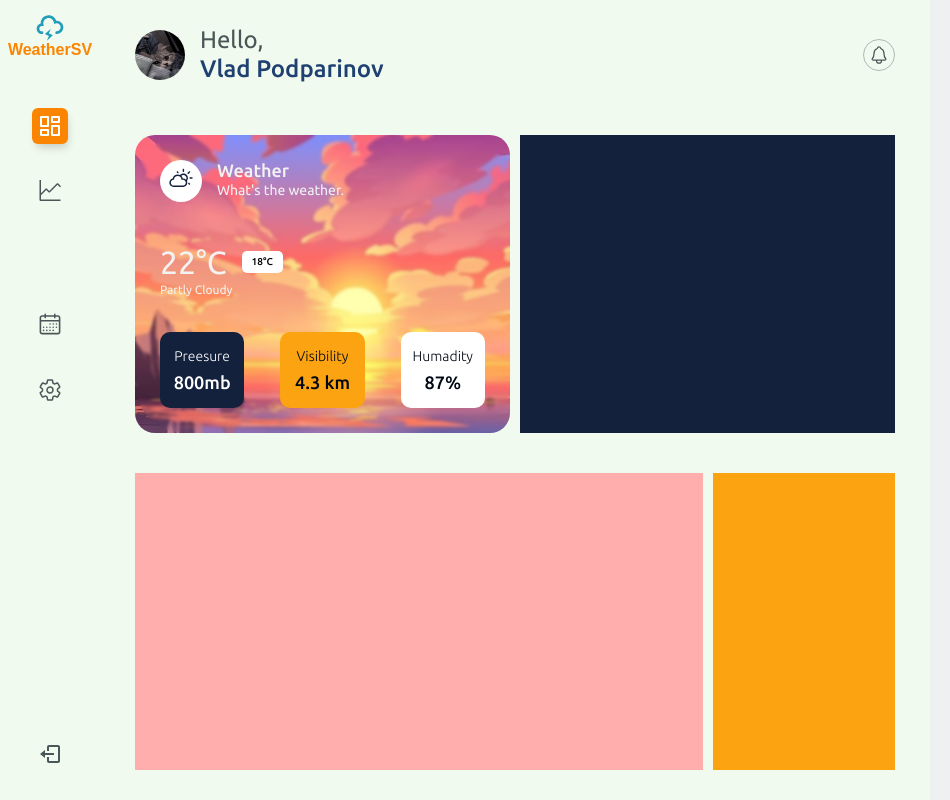
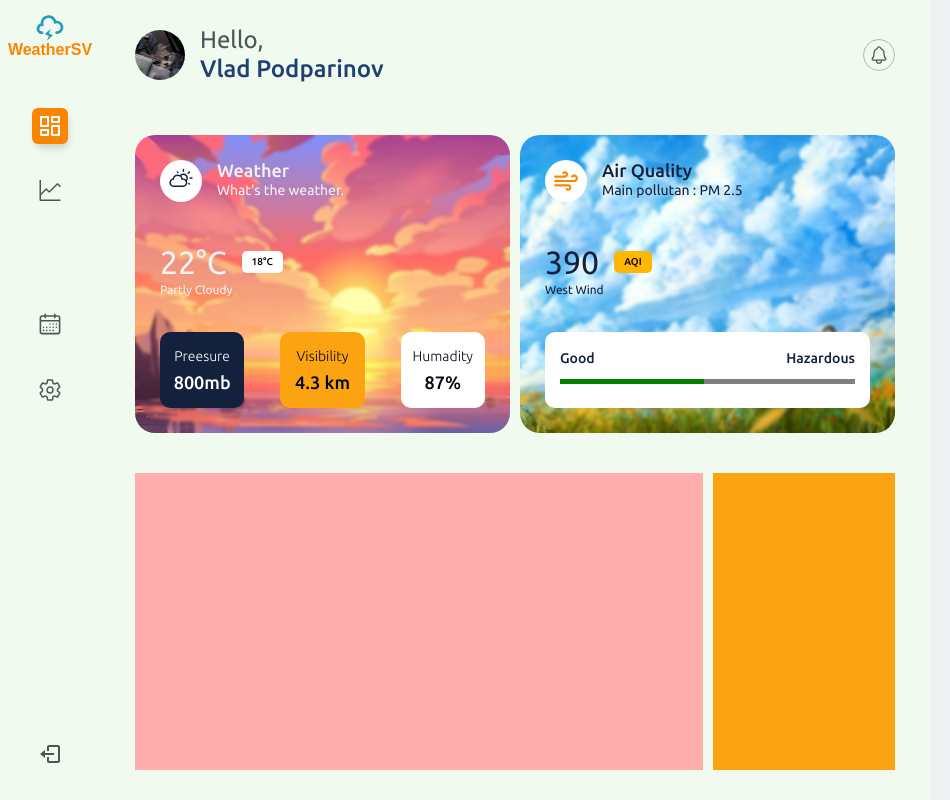
Before and after one commit to StinflixWork/project-react-2, a React (Vite) app: page / in a window 1280 px wide. Shown: the whole page, without its empty margins (0-950 px from the left). Built offline with nearby package versions, Linux system fonts and the light colour scheme; some icons are missing.

Commit message:
update: widget air

```diff
--- a/src/components/Widget/Widget.jsx
+++ b/src/components/Widget/Widget.jsx
@@ -1,10 +1,9 @@
 import { WidgetFilter, WidgetStyled } from './Widget.styled.js'
-import ClearWeatherBg from 'assets/dashboard/widget-weather/clear-weather.jpg'
 import WidgetInfo from 'components/Widget/WidgetInfo/WidgetInfo.jsx'
 
 const Widget = ({ children, widgetInfo }) => {
 	return (
-		<WidgetStyled urlBg={ClearWeatherBg}>
+		<WidgetStyled urlBg={widgetInfo.background}>
 			<WidgetFilter />
 			<WidgetInfo widgetInfo={widgetInfo} />
 			{children}
--- a/src/components/Widget/Widget.styled.js
+++ b/src/components/Widget/Widget.styled.js
@@ -1,11 +1,7 @@
 import styled from 'styled-components'
 
 export const WidgetStyled = styled.div`
-	background-image: url(${(props) => props.urlBg});
-	background-repeat: no-repeat;
-	background-position: center;
-	background-size: cover;
-	grid-area: 1 / 1 / 2 / 3;
+	height: 100%;
 	display: grid;
 	grid-template-columns: 1fr;
 	grid-template-rows: repeat(3, 1fr);
@@ -13,6 +9,10 @@ export const WidgetStyled = styled.div`
 	border-radius: 20px;
 	padding: 25px;
 	position: relative;
+	background-image: url(${(props) => props.urlBg});
+	background-repeat: no-repeat;
+	background-position: center;
+	background-size: cover;
 `
 
 export const WidgetFilter = styled.div`
--- a/src/pages/Dashboard/DashboardWidgets/DashboardWidgets.jsx
+++ b/src/pages/Dashboard/DashboardWidgets/DashboardWidgets.jsx
@@ -17,7 +17,7 @@ const DashboardWidgets = () => {
 	return (
 		<DashboardWidgetsStyled>
 			<WidgetWeather weatherData={weatherData.weatherTemp} />
-			<WidgetAir />
+			<WidgetAir airData={weatherData.weatherAir} />
 			<WidgetTemperature />
 			<WidgetWeatherTomorrow />
 		</DashboardWidgetsStyled>
--- a/src/pages/Dashboard/DashboardWidgets/WidgetAir/WidgetAir.jsx
+++ b/src/pages/Dashboard/DashboardWidgets/WidgetAir/WidgetAir.jsx
@@ -1,12 +1,24 @@
 import styled from 'styled-components'
+import Widget from 'components/Widget/Widget.jsx'
+import WidgetAirValue from './WidgetAirValue/WidgetAirValue.jsx'
+import WidgetAirStatistic from './WidgetAirStatistic/WidgetAirStatistic.jsx'
 
 const WidgetAirStyled = styled.div`
-	background-color: #14213d;
 	grid-area: 1 / 3 / 2 / 5;
 `
 
-const WidgetAir = () => {
-	return <WidgetAirStyled></WidgetAirStyled>
+const WidgetAir = ({ airData }) => {
+	return (
+		<WidgetAirStyled>
+			<Widget widgetInfo={airData.optionsWidget}>
+				<WidgetAirValue
+					windData={airData.valueAir}
+					colorText={airData.optionsWidget.color}
+				/>
+				<WidgetAirStatistic />
+			</Widget>
+		</WidgetAirStyled>
+	)
 }
 
 export default WidgetAir
--- /dev/null
+++ b/src/pages/Dashboard/DashboardWidgets/WidgetAir/WidgetAirStatistic/WidgetAirStatistic.jsx
@@ -0,0 +1,50 @@
+import styled from 'styled-components'
+
+const WidgetAirStatisticStyled = styled.div`
+	padding: 15px;
+	border-radius: 10px;
+	background-color: #fff;
+	position: relative;
+	z-index: 10;
+`
+
+const WidgetAirStatisticLabel = styled.div`
+	width: 100%;
+	display: inline-flex;
+	justify-content: space-between;
+
+	p {
+		font-size: 14px;
+		font-weight: 500;
+		color: #14213d;
+	}
+`
+
+const WidgetAirStatisticProgress = styled.div`
+	progress {
+		width: 100%;
+		height: 5px;
+		border-radius: 10px;
+		color: #fb8500;
+
+		&::-moz-progress-bar {
+			background: #fb8500;
+		}
+	}
+`
+
+const WidgetAirStatistic = () => {
+	return (
+		<WidgetAirStatisticStyled>
+			<WidgetAirStatisticLabel>
+				<p>Good</p>
+				<p>Hazardous</p>
+			</WidgetAirStatisticLabel>
+			<WidgetAirStatisticProgress>
+				<progress max="800" value="390" />
+			</WidgetAirStatisticProgress>
+		</WidgetAirStatisticStyled>
+	)
+}
+
+export default WidgetAirStatistic
--- /dev/null
+++ b/src/pages/Dashboard/DashboardWidgets/WidgetAir/WidgetAirValue/WidgetAirValue.jsx
@@ -0,0 +1,50 @@
+import styled from 'styled-components'
+
+const WidgetValueStyled = styled.div`
+	display: flex;
+	flex-direction: column;
+	row-gap: 6px;
+	position: relative;
+	z-index: 10;
+`
+const WidgetValueTemp = styled.div`
+	display: inline-flex;
+	column-gap: 15px;
+	align-items: center;
+
+	h2 {
+		font-size: 32px;
+		color: ${(props) => props.colorText};
+	}
+
+	span {
+		display: inline-block;
+		background-color: #ffb703;
+		padding: 6px 10px;
+		border-radius: 5px;
+		font-size: 10px;
+		font-weight: 500;
+	}
+`
+const WidgetValueSky = styled.div`
+	p {
+		font-size: 12px;
+		color: ${(props) => props.colorText};
+		text-transform: capitalize;
+	}
+`
+const WidgetAirValue = ({ windData, colorText }) => {
+	return (
+		<WidgetValueStyled>
+			<WidgetValueTemp colorText={colorText}>
+				<h2>{windData.windSpeed}</h2>
+				<span>{windData.windFactor}</span>
+			</WidgetValueTemp>
+			<WidgetValueSky colorText={colorText}>
+				<p>{windData.windDirection}</p>
+			</WidgetValueSky>
+		</WidgetValueStyled>
+	)
+}
+
+export default WidgetAirValue
--- a/src/pages/Dashboard/DashboardWidgets/WidgetWeather/WidgetWeather.jsx
+++ b/src/pages/Dashboard/DashboardWidgets/WidgetWeather/WidgetWeather.jsx
@@ -1,9 +1,15 @@
 import WidgetWeatherDiagrams from './WidgetWeatherDiagrams/WidgetWeatherDiagrams.jsx'
 import Widget from 'components/Widget/Widget.jsx'
 import WidgetWeatherValue from './WidgetWeatherValue/WidgetWeatherValue.jsx'
+import styled from 'styled-components'
+
+const WrapperWidgetWeather = styled.div`
+	grid-area: 1 / 1 / 2 / 3;
+`
 
 const WidgetWeather = ({ weatherData }) => {
 	return (
+		<WrapperWidgetWeather>
 			<Widget widgetInfo={weatherData.optionsWidget}>
 				<WidgetWeatherValue
 					tempData={weatherData.valueTemp}
@@ -11,6 +17,7 @@ const WidgetWeather = ({ weatherData }) => {
 				/>
 				<WidgetWeatherDiagrams diagramsData={weatherData.valueDiagrams} />
 			</Widget>
+		</WrapperWidgetWeather>
 	)
 }
 
--- a/src/pages/Dashboard/DashboardWidgets/widgets.data.jsx
+++ b/src/pages/Dashboard/DashboardWidgets/widgets.data.jsx
@@ -1,4 +1,7 @@
 import { WiDayCloudy } from 'react-icons/wi'
+import { FiWind } from 'react-icons/fi'
+import ClearWeatherBg from 'assets/dashboard/widget-weather/clear-weather.jpg'
+import WindWeatherBg from 'assets/dashboard/widget-air/weather-wind.jpg'
 
 export const weatherData = {
 	weatherTemp: {
@@ -16,7 +19,22 @@ export const weatherData = {
 			title: 'Weather',
 			subtitle: `What's the weather.`,
 			icon: <WiDayCloudy size={26} color="#14213d" />,
+			background: ClearWeatherBg,
 			color: '#f2f2f2'
+		}
+	},
+	weatherAir: {
+		valueAir: {
+			windSpeed: 390,
+			windFactor: 'AQI',
+			windDirection: 'West Wind'
+		},
+		optionsWidget: {
+			title: 'Air Quality',
+			subtitle: `Main pollutan : PM 2.5`,
+			icon: <FiWind size={26} color="#fb8500" />,
+			background: WindWeatherBg,
+			color: '#14213d'
 		}
 	}
 }
```
Also changed, not shown: src/assets/dashboard/widget-air/weather-wind.jpg (added). Lines whose indentation alone changed are shown as unchanged.
